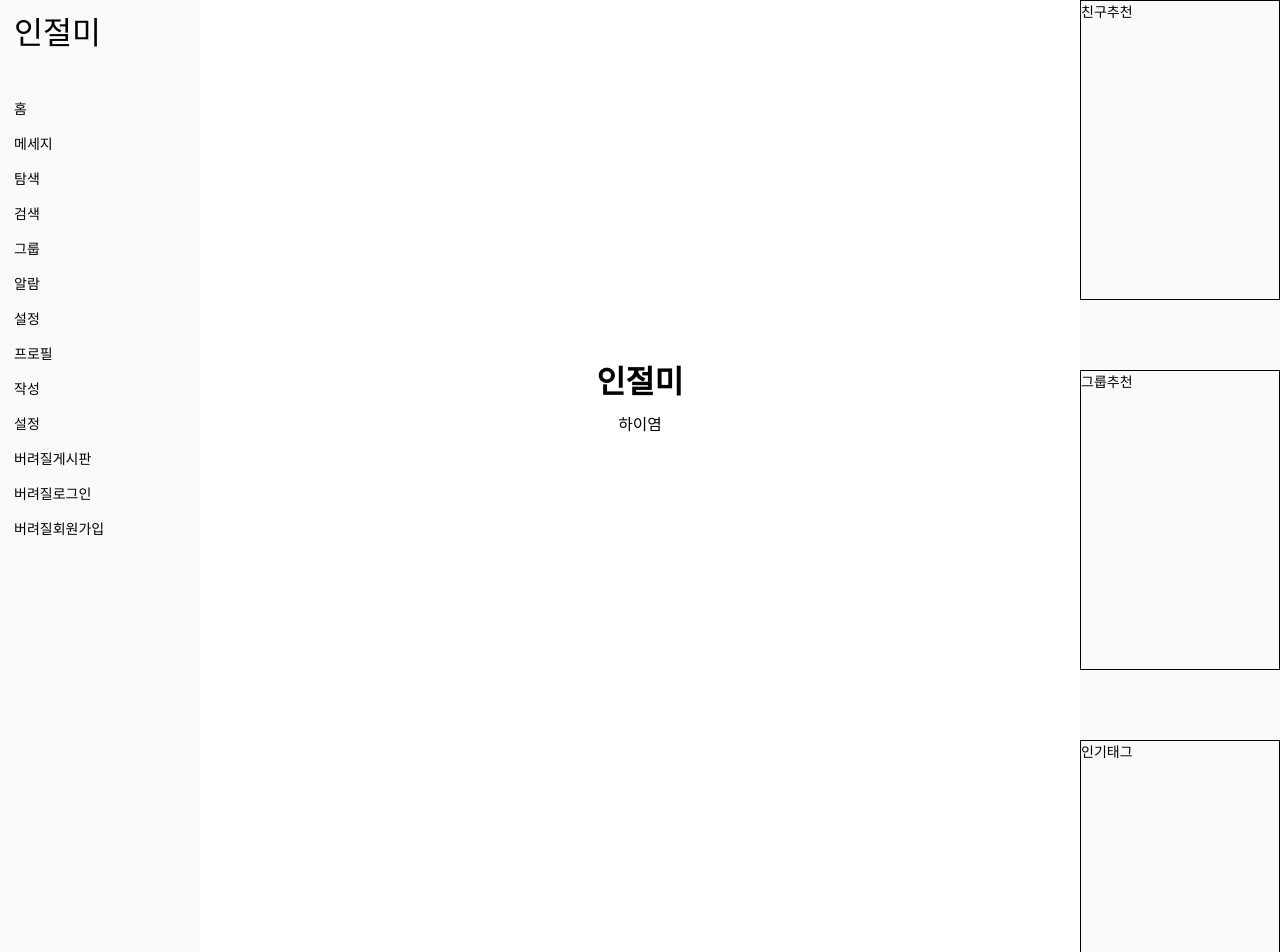
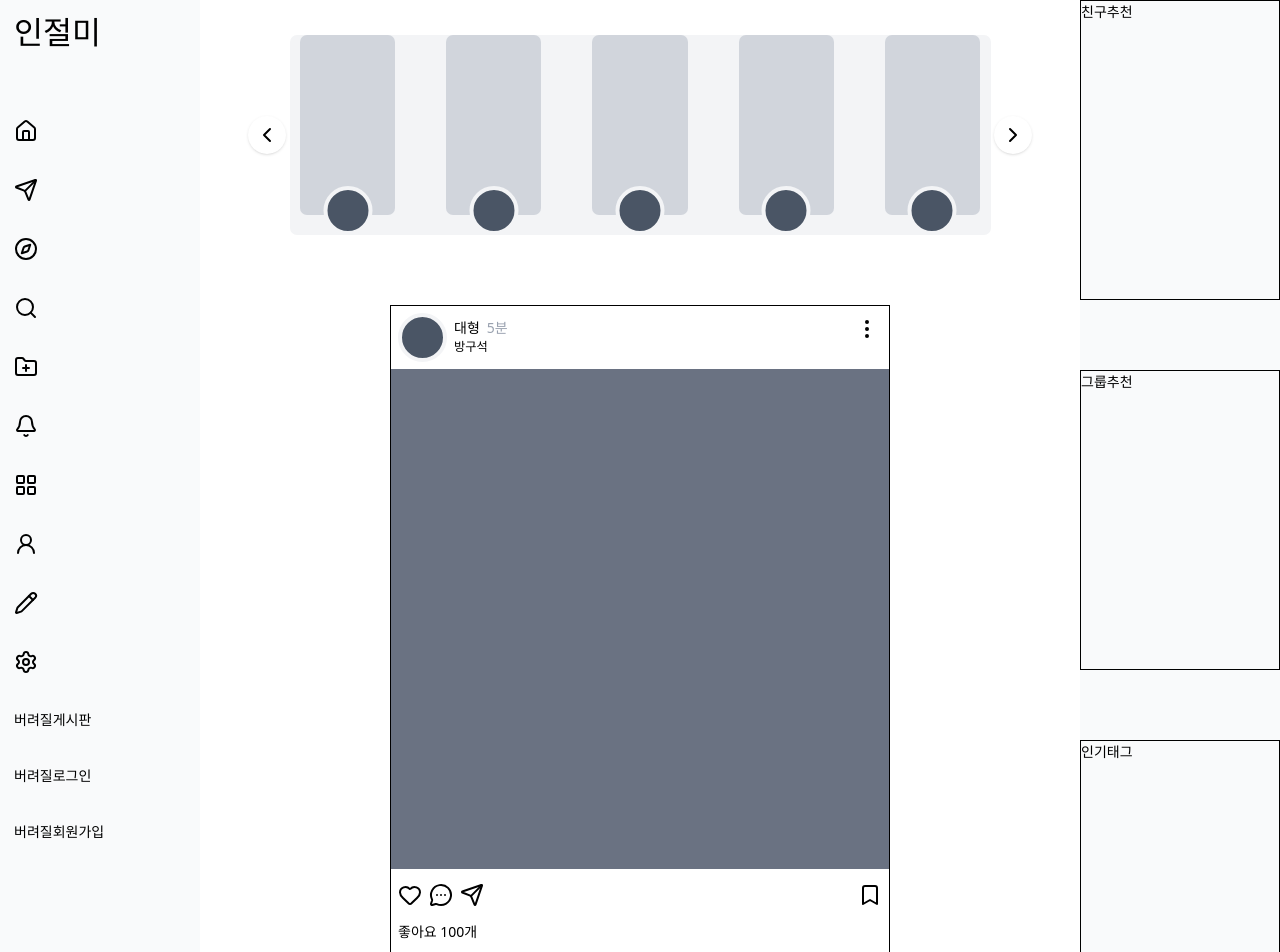
Before and after one commit to DaehyungKim/Injeolmi, a Next.js app in the folder front/: page / in a window 1280 px wide. Shown: the top 952 px of the page. Built offline with nearby package versions, Linux system fonts and the light colour scheme; no server answers.

Commit message:
메인페이지

```diff
--- a/front/package.json
+++ b/front/package.json
@@ -18,10 +18,12 @@
     "@tiptap/starter-kit": "^3.0.7",
     "axios": "^1.10.0",
     "dompurify": "^3.2.6",
+    "lucide-react": "^0.539.0",
     "next": "15.4.2",
     "react": "19.1.0",
     "react-dom": "19.1.0",
     "react-redux": "^9.2.0",
+    "swiper": "^11.2.10",
     "tiptap-extension-resizable-image": "^2.0.0",
     "tiptap-extension-resize-image": "^1.2.3"
   },
--- a/front/src/app/page.tsx
+++ b/front/src/app/page.tsx
@@ -1,9 +1,11 @@
-import MainPage from "@/features/main-page/components/MainPage";
+import { Story, FeedItem } from "@/features/main-page";
+
 
 export default function Home() {
   return (
-    <div>
-      <MainPage />
+    <div className="">
+            <Story />
+            <FeedItem />
     </div>
   );
 }
--- a/front/src/components/layout/LeftSide.tsx
+++ b/front/src/components/layout/LeftSide.tsx
@@ -1,20 +1,21 @@
 import Link from 'next/link';
+import { House, Send, Compass, Search, FolderPlus, Bell, LayoutGrid, UserRound, Pencil, Settings } from 'lucide-react';
 
 const LeftSide = () => {
     return (
 
-            <nav className="flex flex-col p-4 gap-4 bg-gray-50 w-[200px]">
+            <nav className="flex flex-col p-4 gap-4 bg-gray-50 w-[200px] gap-10">
                 <h1 className="text-4xl mb-10">인절미</h1>
-                <Link href="/">홈</Link>
-                <Link href="#">메세지</Link>
-                <Link href="#">탐색</Link>
-                <Link href="#">검색</Link>
-                <Link href="#">그룹</Link>
-                <Link href="#">알람</Link>
-                <Link href="#">설정</Link>
-                <Link href="#">프로필</Link>
-                <Link href="#">작성</Link>
-                <Link href="#">설정</Link>
+                <Link href="/"><House /></Link>
+                <Link href="#"><Send /></Link>
+                <Link href="#"><Compass /></Link>
+                <Link href="#"><Search /></Link>
+                <Link href="#"><FolderPlus /></Link>
+                <Link href="#"><Bell /></Link>
+                <Link href="#"><LayoutGrid /></Link>
+                <Link href="#"><UserRound /></Link>
+                <Link href="#"><Pencil /></Link>
+                <Link href="#"><Settings /></Link>
                 <Link href="/guest-board/list?page=1">버려질게시판</Link>
                 <Link href="/auth/login">버려질로그인</Link>
                 <Link href="/auth/register">버려질회원가입</Link>
--- a/front/src/features/guest-board/components/BoardDetail.tsx
+++ b/front/src/features/guest-board/components/BoardDetail.tsx
@@ -40,7 +40,7 @@ export const BoardDetail = ({ initialDetail }: { initialDetail: iBoardItem }) =>
                 <BoardContent content={initialDetail.content} />
             </div>
 
-            <BoardActions id={Number(initialDetail.id)} onDelete={openDeleteModal} currentPage={currentPage}/>
+            <BoardActions id={initialDetail.id} onDelete={openDeleteModal} currentPage={currentPage}/>
 
             {showDeleteModal && (
                 <Modal
--- /dev/null
+++ b/front/src/features/main-page/components/FeedItem.tsx
@@ -0,0 +1,53 @@
+
+
+import { EllipsisVertical, Heart, MessageCircleMore, Send, Bookmark } from 'lucide-react';
+
+
+export const FeedItem = () => {
+
+    return (
+        <div className="mt-20">
+            <div className="border h-[760px] w-[500px] mx-auto">
+                <div className="flex">
+                    <div className="w-14 h-14 m-2 bg-gray-600 rounded-full border-4 border-gray-100 left-1/2">
+                    </div>
+                    <div className="mt-3">
+                        <div className="gap-2 flex">
+                            <p className=" cursor-pointer">대형</p>
+                            <p className="text-gray-400 cursor-default">5분</p>
+                        </div>
+                        <div>
+                            <p className="text-sm cursor-pointer">방구석</p>
+                        </div>
+
+                    </div>
+                    <div className="ml-auto m-3 cursor-pointer">
+                        <EllipsisVertical />
+                    </div>
+                </div>
+                <div className="border-0 h-[500px] bg-gray-500">
+
+                </div>
+                <div className="flex mt-2">
+                    <div className="flex m-2 gap-2">
+                        <Heart className="cursor-pointer"/>
+                        <MessageCircleMore className="cursor-pointer"/>
+                        <Send className="cursor-pointer"/>
+                    </div>
+                    <div className="ml-auto m-2">
+                        <Bookmark className="cursor-pointer"/>
+                    </div>
+                </div>
+                <div className="m-2">
+                    좋아요 100개
+                </div>
+                <div className="flex gap-2 m-2">
+                    <p>대형</p>
+                    <p>삼겹살 먹으러 갑니다</p>
+                </div>
+
+
+            </div>
+        </div>
+    );
+}
--- a/front/src/features/main-page/components/MainPage.tsx
+++ /dev/null
@@ -1,10 +0,0 @@
-const MainPage = () => {
-    return (
-        <div className="flex flex-col items-center justify-center min-h-screen">
-        <h1 className="text-4xl font-bold">인절미</h1>
-        <p className="mt-4 text-lg">하이염</p>
-        </div>
-    );
-}
-
-export default MainPage;
--- /dev/null
+++ b/front/src/features/main-page/components/Story.tsx
@@ -0,0 +1,46 @@
+'use client';
+
+import { Swiper, SwiperSlide } from 'swiper/react';
+import { Navigation } from 'swiper/modules';
+import { StoryCard } from './StoryCard';
+import { ChevronLeft, ChevronRight } from 'lucide-react';
+import 'swiper/css';
+import 'swiper/css/navigation';
+
+export const Story = () => {
+
+    const stories = [1, 2, 3, 4, 5, 6, 7, 8, 9, 10, 11, 12, 13, 14, 15];
+
+    return (
+        <div className="mt-10 mx-auto max-w-4xl">
+            <div className="flex items-center justify-center gap-1">
+                <div className="prev-button p-2 bg-white rounded-full shadow cursor-pointer">
+                    <ChevronLeft />
+                </div>
+
+                <Swiper
+                    navigation={{
+                        nextEl: '.next-button',
+                        prevEl: '.prev-button',
+                    }}
+                    modules={[Navigation]}
+                    slidesPerView={5}
+                    slidesPerGroup={4}
+                    spaceBetween={30}
+                    className="bg-gray-100 p-4 rounded-lg h-[200px] w-full"
+                >
+                    {stories.map(story => (
+                        <SwiperSlide key={story}>
+                            <StoryCard />
+                        </SwiperSlide>
+                    ))}
+                </Swiper>
+
+
+                <div className="next-button p-2 bg-white rounded-full shadow cursor-pointer">
+                    <ChevronRight />
+                </div>
+            </div>
+        </div>
+    )
+}
--- /dev/null
+++ b/front/src/features/main-page/components/StoryCard.tsx
@@ -0,0 +1,22 @@
+
+
+export const StoryCard = () => {
+    return (
+
+        <div className="relative w-full h-full">
+
+
+            <div className="h-[90%] bg-gray-300 rounded-lg mx-3">
+
+            </div>
+
+
+            <div
+                className="absolute w-14 h-14 bg-gray-600 rounded-full border-4 border-gray-100 left-1/2 -translate-x-1/2 bottom-0"
+            >
+
+            </div>
+
+        </div>
+    );
+};
--- /dev/null
+++ b/front/src/features/main-page/index.ts
@@ -0,0 +1,3 @@
+
+export * from './components/Story';
+export * from './components/FeedItem';
```
Also changed, not shown: 1 other file (tests, documents, lock files or other folders).
